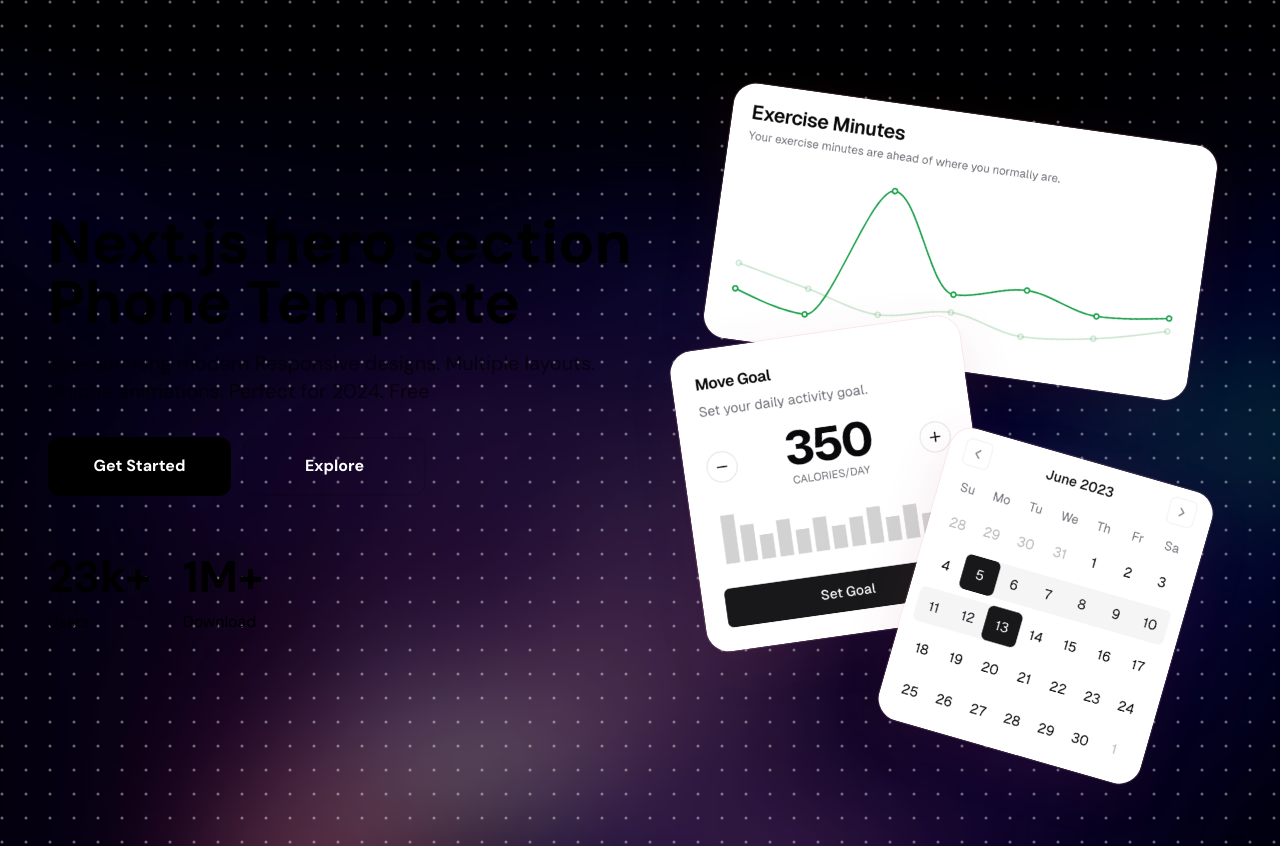
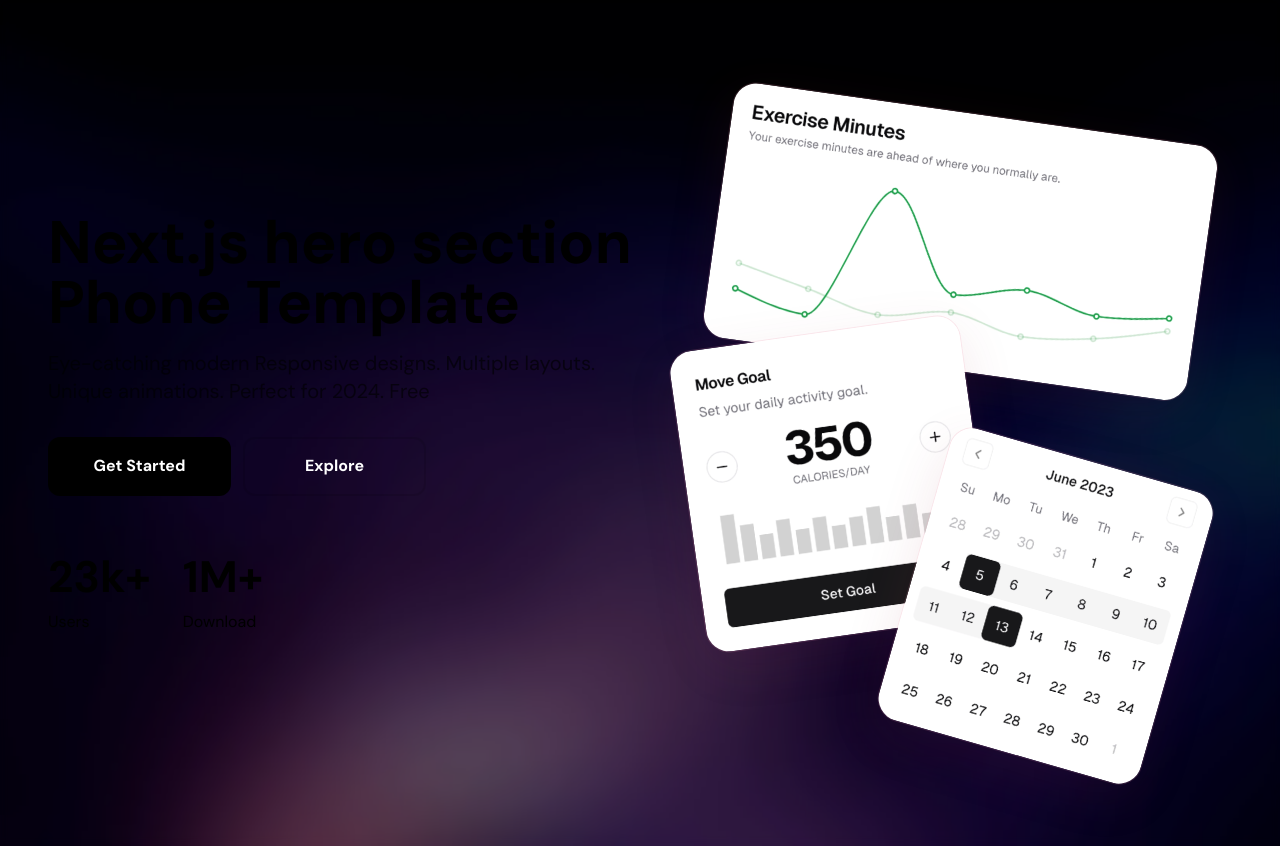
Before and after one commit to TRIPLE-ADE/rocketx, a Next.js app: page /old in a window 1280 px wide. Built offline with nearby package versions, Linux system fonts and the light colour scheme.

Commit message:
fix: typescript any

```diff
--- a/src/app/old/page.tsx
+++ b/src/app/old/page.tsx
@@ -1,7 +1,6 @@
 'use client';
 
 import { Button } from "@/components/ui/button";
-import DotPattern from "@/components/DotPattern";
 import Card from "@/components/Card";
 import BlurFade from "@/components/magicui/blur-fade";
 import { useState, useEffect } from "react";
@@ -17,7 +16,6 @@
   return (
     <div className="w-full min-h-screen flex items-center justify-center p-4 bg-[url('/bg.webp')] bg-cover bg-center bg-no-repeat relative overflow-hidden">
       <div className="absolute inset-0 bg-[url('/bg.webp')] bg-cover bg-center bg-no-repeat" style={{ filter: 'blur(5px)' }}></div>
-      <DotPattern className="z-0" />
       <div className="max-w-7xl w-full flex flex-col lg:flex-row items-center justify-between rounded-xl p-4 sm:p-8 relative z-10">
         {/* 左半部分内容 */}
         <div className="w-full lg:w-1/2 lg:mb-0">
--- a/src/components/DotPattern.tsx
+++ /dev/null
@@ -1,56 +0,0 @@
-import { useId } from "react";
-import { cn } from "@/lib/utils";
-
-interface DotPatternProps {
-  width?: number;
-  height?: number;
-  x?: number;
-  y?: number;
-  cx?: number;
-  cy?: number;
-  cr?: number;
-  className?: string;
-  [key: string]: any;
-}
-
-export function DotPattern({
-  width = 24,
-  height = 24,
-  x = 0,
-  y = 0,
-  cx = 2,
-  cy = 2,
-  cr = 1.5,
-  className,
-  ...props
-}: DotPatternProps) {
-  const id = useId();
-
-  return (
-    <svg
-      aria-hidden="true"
-      className={cn(
-        "pointer-events-none absolute inset-0 h-full w-full fill-white/40",
-        className,
-      )}
-      {...props}
-    >
-      <defs>
-        <pattern
-          id={id}
-          width={width}
-          height={height}
-          patternUnits="userSpaceOnUse"
-          patternContentUnits="userSpaceOnUse"
-          x={x}
-          y={y}
-        >
-          <circle id="pattern-circle" cx={cx} cy={cy} r={cr} />
-        </pattern>
-      </defs>
-      <rect width="100%" height="100%" strokeWidth={0} fill={`url(#${id})`} />
-    </svg>
-  );
-}
-
-export default DotPattern;
```
